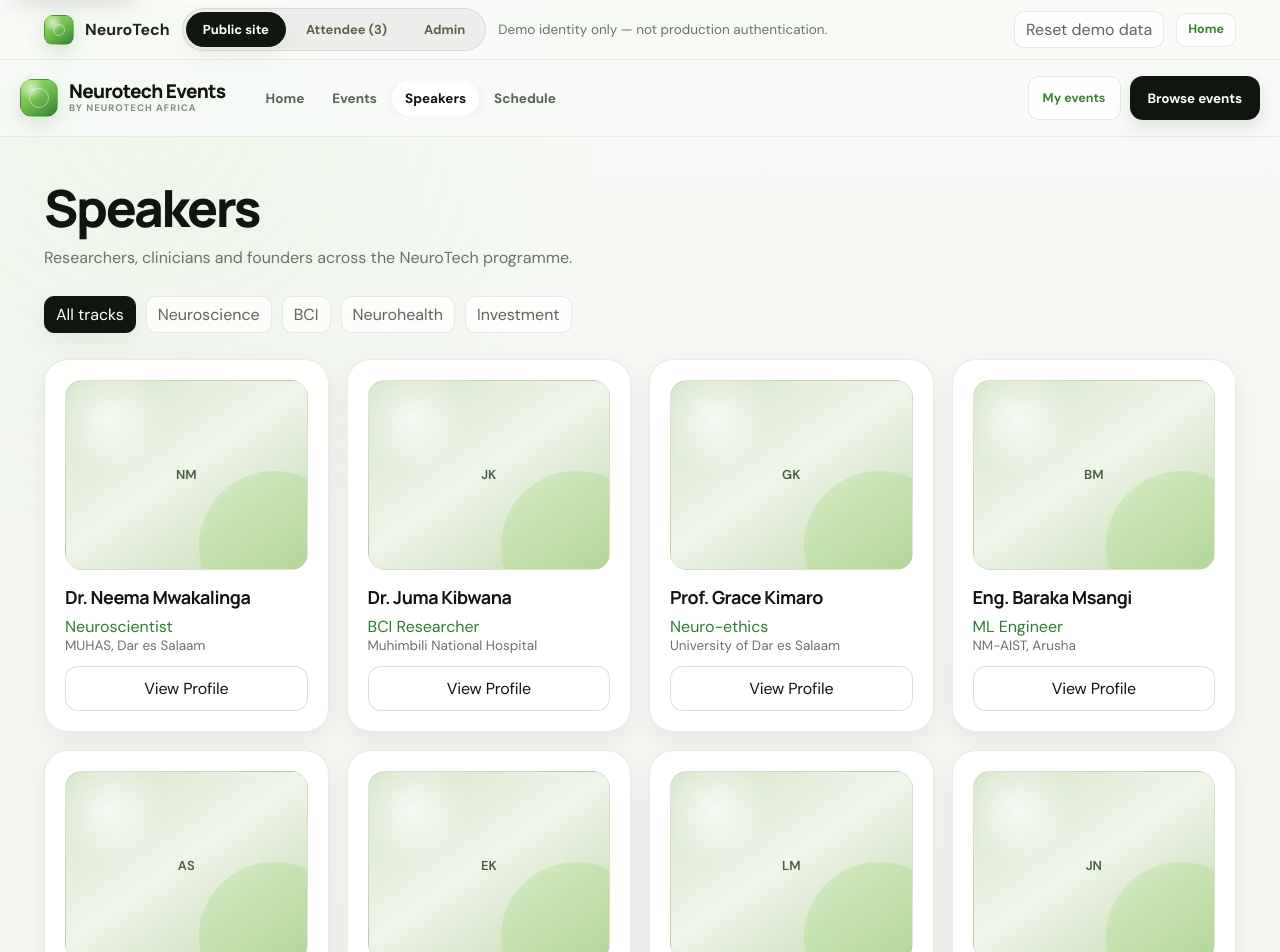
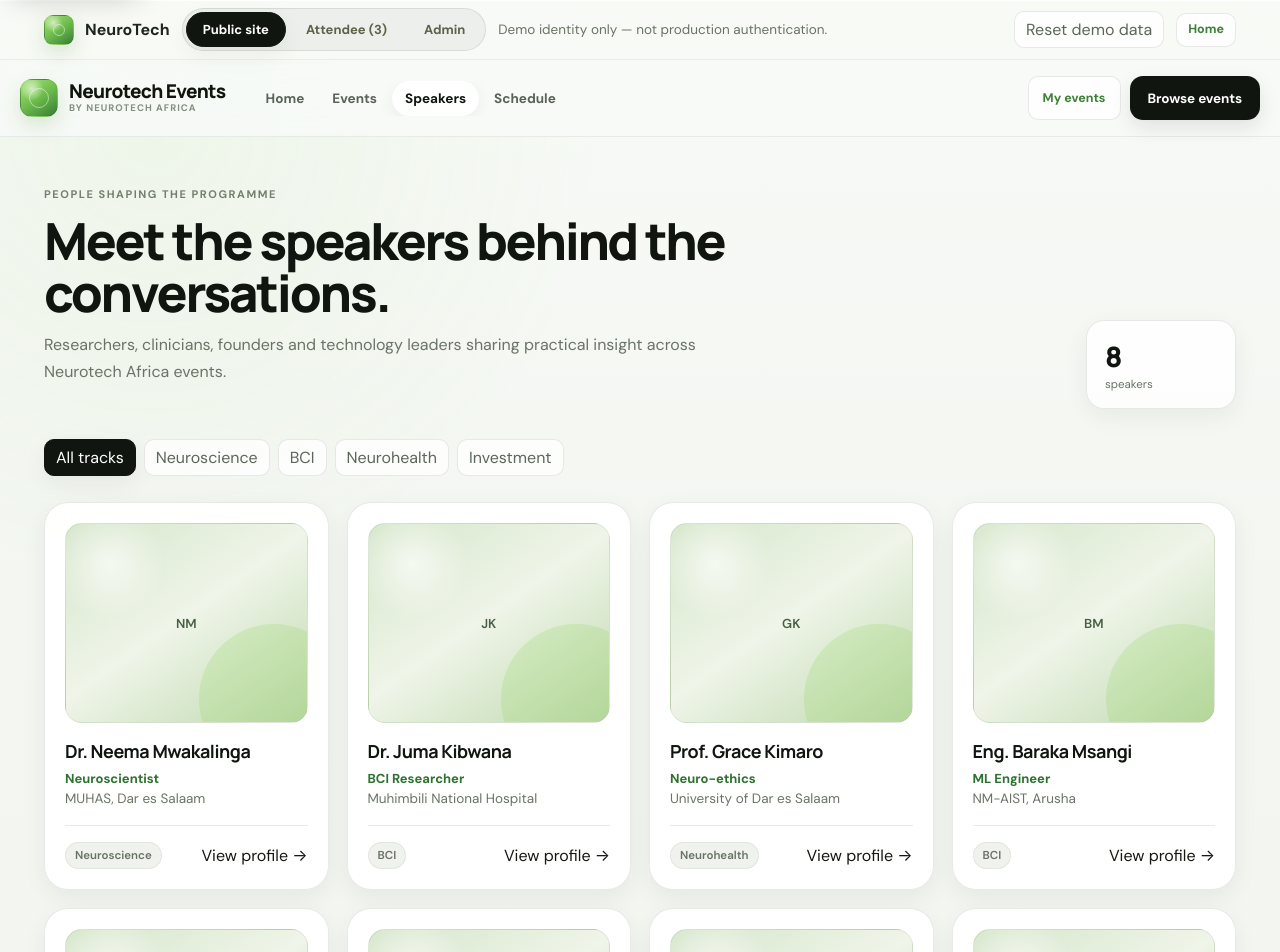
Before and after one commit to Drbrilliant360/neurotech-events, a React (Vite) app: page /speakers in a window 1280 px wide. Shown: the top 952 px of the page. Built offline with nearby package versions, Linux system fonts and the light colour scheme.

Commit message:
feat: redesign speakers directory

```diff
--- a/src/features/speakers/SpeakersPage.tsx
+++ b/src/features/speakers/SpeakersPage.tsx
@@ -15,55 +15,61 @@ export function SpeakersPage() {
   const related = db.sessions.filter((session) => session.speakerId === openId);
 
   return (
-    <div className="nt-container nt-page" style={{ padding: "44px 24px 90px" }}>
-      <h1>Speakers</h1>
-      <p className="nt-lede">Researchers, clinicians and founders across the NeuroTech programme.</p>
-      <div style={{ display: "flex", gap: 10, flexWrap: "wrap", marginBottom: 26 }}>
+    <div className="nt-container nt-page nt-directory-page">
+      <div className="nt-page-intro">
+        <div>
+          <p className="nt-kicker">People shaping the programme</p>
+          <h1>Meet the speakers behind the conversations.</h1>
+          <p className="nt-lede">Researchers, clinicians, founders and technology leaders sharing practical insight across Neurotech Africa events.</p>
+        </div>
+        <div className="nt-page-intro-stat">
+          <strong>{list.length}</strong>
+          <span>{track === "All tracks" ? "speakers" : `${track} speakers`}</span>
+        </div>
+      </div>
+
+      <div className="nt-speaker-filter" aria-label="Filter speakers by track">
         {tracks.map((item) => (
           <button key={item} type="button" className={`nt-chip ${item === track ? "is-on" : ""}`} onClick={() => setTrack(item)}>
             {item}
           </button>
         ))}
       </div>
-      <div className="nt-grid cards">
+
+      <div className="nt-grid nt-speaker-grid">
         {list.map((speaker) => (
-          <article key={speaker.id} className="nt-card">
-            <MediaTile label={speaker.initials} height={190} />
-            <h3 style={{ marginTop: 15 }}>{speaker.name}</h3>
-            <div style={{ color: "#2f7d34" }}>{speaker.role}</div>
+          <article key={speaker.id} className="nt-card nt-speaker-card">
+            <MediaTile label={speaker.initials} height={200} />
+            <h3>{speaker.name}</h3>
+            <div className="nt-speaker-role">{speaker.role}</div>
             <div className="nt-muted">{speaker.organization}</div>
-            <button type="button" className="nt-btn ghost" style={{ width: "100%", marginTop: 12 }} onClick={() => setOpenId(speaker.id)}>
-              View Profile
-            </button>
+            <div className="nt-event-card-footer">
+              <span className="nt-badge neutral">{speaker.track}</span>
+              <button type="button" className="nt-arrow-link" style={{ border: 0, background: "transparent", padding: 0 }} onClick={() => setOpenId(speaker.id)}>
+                View profile →
+              </button>
+            </div>
           </article>
         ))}
       </div>
+
       {selected ? (
         <div className="nt-dialog" role="dialog" aria-modal="true" aria-labelledby="speaker-title" onClick={() => setOpenId(null)}>
           <div className="nt-dialog-card" onClick={(e) => e.stopPropagation()}>
+            <p className="nt-kicker">Speaker profile</p>
             <h2 id="speaker-title">{selected.name}</h2>
-            <p style={{ color: "#2f7d34" }}>{selected.role}</p>
+            <p className="nt-speaker-role">{selected.role}</p>
             <p className="nt-muted">{selected.organization}</p>
             <p>{selected.bio}</p>
-            {selected.socialUrl ? (
-              <p>
-                <a href={selected.socialUrl} rel="noreferrer">
-                  Professional profile
-                </a>
-              </p>
-            ) : null}
-            <p className="nt-kicker">Related sessions</p>
+            {selected.socialUrl ? <p><a href={selected.socialUrl} rel="noreferrer">Professional profile →</a></p> : null}
+            <p className="nt-kicker" style={{ marginTop: 28 }}>Related sessions</p>
             {related.length === 0 ? <p className="nt-muted">No sessions assigned yet.</p> : related.map((session) => (
               <div key={session.id} className="nt-card" style={{ marginBottom: 8 }}>
-                {session.title}
-                <div className="nt-muted">
-                  {session.dayLabel} · {session.startTime} · {session.room}
-                </div>
+                <strong>{session.title}</strong>
+                <div className="nt-muted">{session.dayLabel} · {session.startTime} · {session.room}</div>
               </div>
             ))}
-            <button type="button" className="nt-btn" onClick={() => setOpenId(null)}>
-              Close
-            </button>
+            <button type="button" className="nt-btn" onClick={() => setOpenId(null)}>Close</button>
           </div>
         </div>
       ) : null}
```
